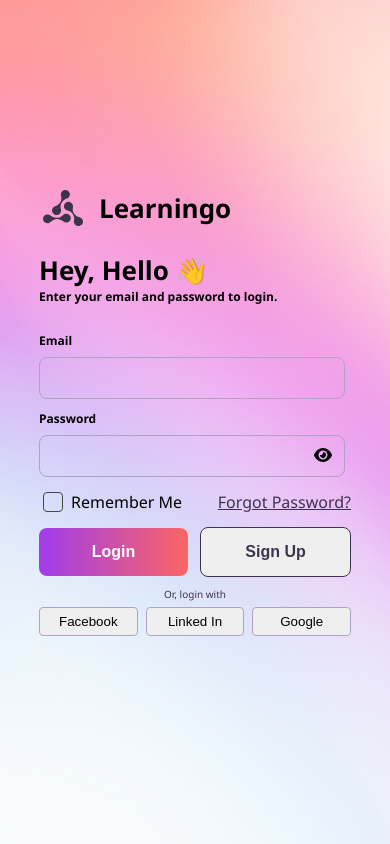
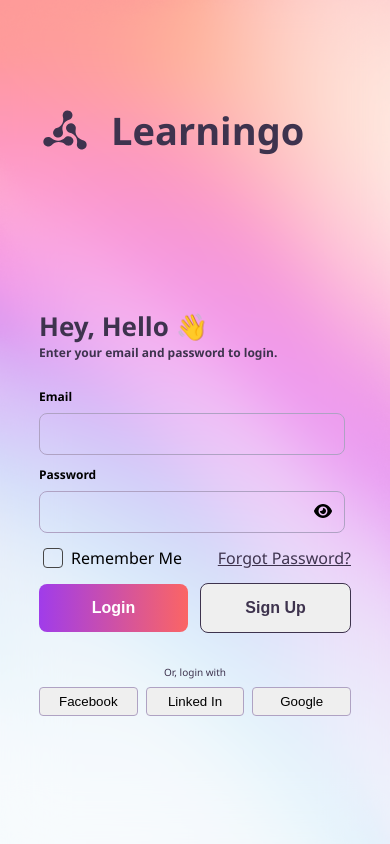
Before and after one commit to Leondylf23/bootcamp_phincon, a plain HTML site: page Day4/index.html in a window 390 px wide. Drawn offline with Linux system fonts and the light colour scheme.

Commit message:
update style

```diff
--- a/Day4/index.html
+++ b/Day4/index.html
@@ -44,7 +44,7 @@
                 <div class="input-container-bottom">
                     <input type="checkbox" class="input-checkbox">
                     <label for="">Remember Me</label>
-                    <a href="">Forgot Password?</a>
+                    <a href="#forgot_password">Forgot Password?</a>
                 </div>
                 <div class="sign-up-login-container">
                     <button class="signup-login-btn login-btn">Login</button>
--- a/Day4/style.css
+++ b/Day4/style.css
@@ -14,8 +14,9 @@ button {
     -o-transition: all;
     transition-duration: 200ms;
 }
-h1, h2, h3, h4, h5, h6, p {
+h1, h2, h3, h4, h5, h6, p, a {
     margin: 0;
+    color: #3E334E;
 }
 .left-content {
     width: 60%;
@@ -126,7 +127,8 @@ h1, h2, h3, h4, h5, h6, p {
     font-style: normal;
     font-weight: 400;
     line-height: 100%;
-    margin-bottom: 8px;
+    margin-bottom: 10px;
+    margin-top: 22px;
 }
 .input-checkbox {
     width: 16px;
@@ -293,7 +295,7 @@ h1, h2, h3, h4, h5, h6, p {
     .right-content {
         width: 100% !important;
         background-color: rgba(255,255,255,0.6);
-        backdrop-filter: blur(50px);
+        backdrop-filter: blur(30px);
     }
     body {
         background-image: url("./imgs/img1.png");
@@ -309,4 +311,15 @@ h1, h2, h3, h4, h5, h6, p {
         bottom: 9px;
         right: 19px;
     }
+    .logo-container {
+        margin-bottom: 18vh;
+    }
+    .logo-container > h1 {
+        font-size: 38px;
+        margin-left: 20px;
+    }
+    .logo-container > img {
+        width: 52px;
+        height: 52px;
+    }
 }
```
